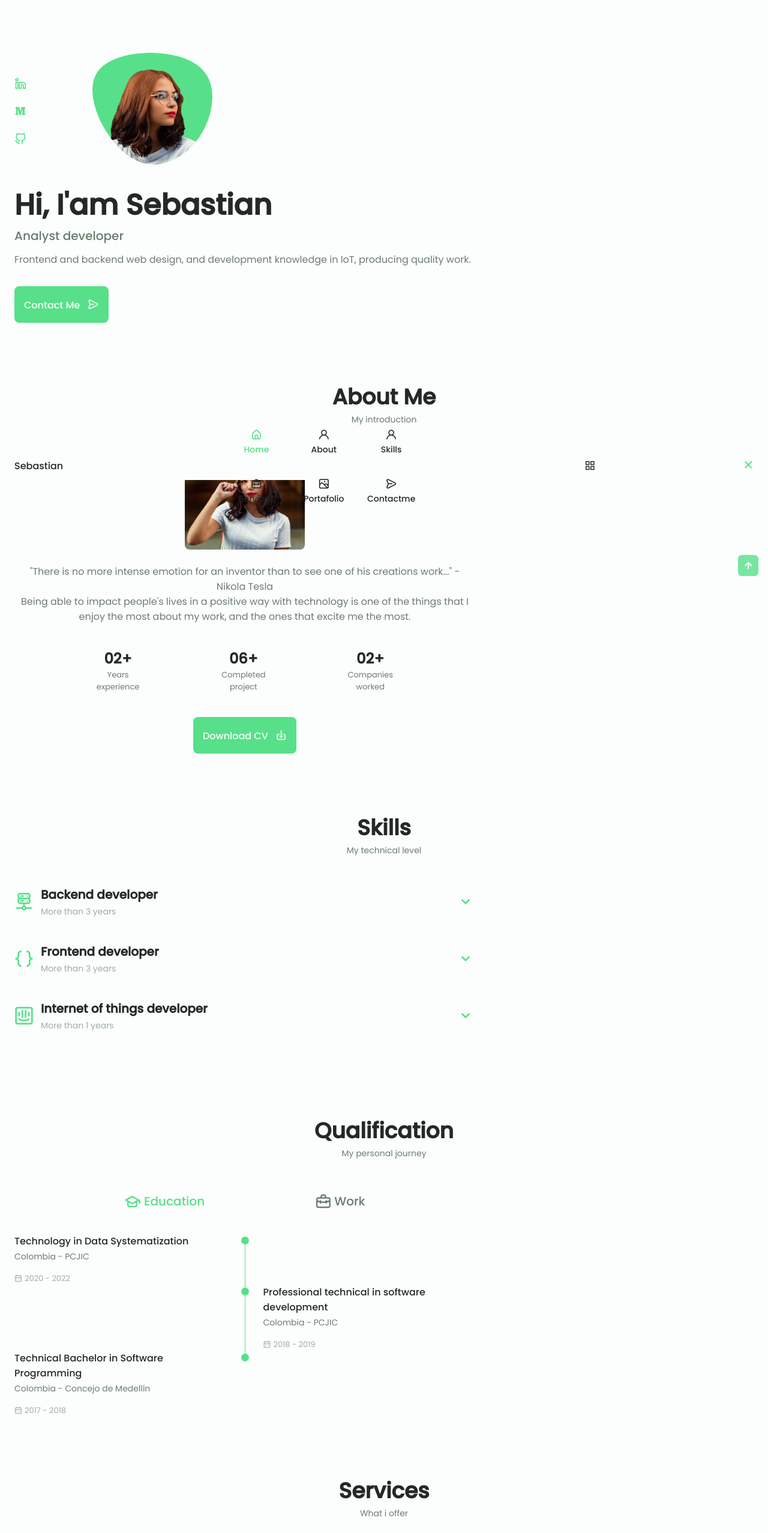
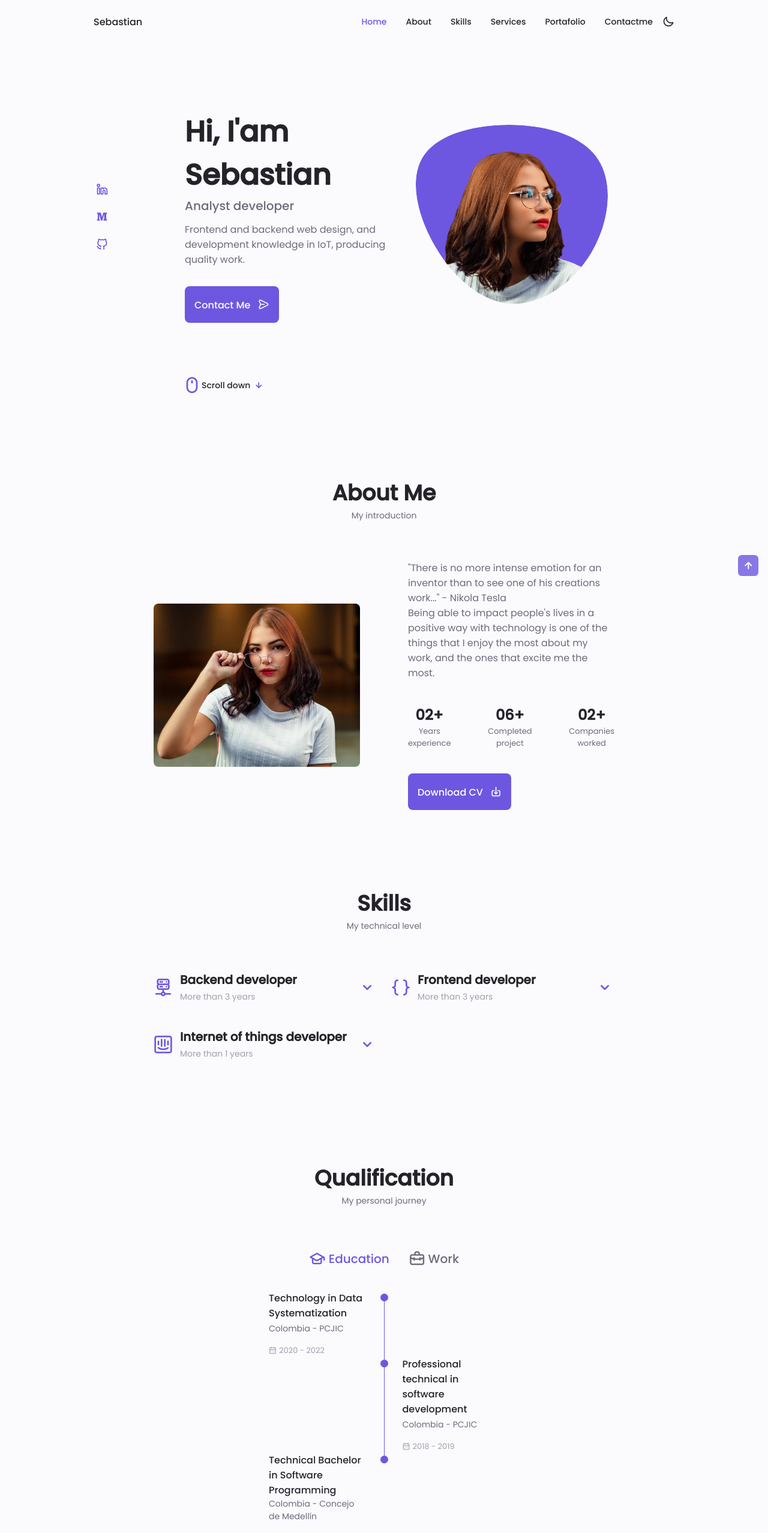
Before and after one commit to Jhonsebastianas/portafolio, a Next.js app: page / in a window 1280 px wide. Shown: the top 2555 px of the page at 60% size. Built offline with nearby package versions, Linux system fonts and the light colour scheme.

Commit message:
Multiple devices available - 16/05/2021, 05:56 p..m.

```diff
--- a/src/components/commons/button-qualification.jsx
+++ b/src/components/commons/button-qualification.jsx
@@ -23,7 +23,7 @@ const StyleButton = StyledComponents.a`
 const ButtonQualification = (props) => {
     const { children, ...otherProps } = props
     return (
-        <StyleButton className="button--flex" {...otherProps}>
+        <StyleButton className="qualification__button button--flex" {...otherProps}>
             {children}
         </StyleButton>
     )
--- a/src/components/layouts/Layout.jsx
+++ b/src/components/layouts/Layout.jsx
@@ -8,7 +8,9 @@ const Layout = ({ children }) => {
     return (
         <>
             <Header />
-            {children}
+            <div className="main">
+                {children}
+            </div>
             {/* <Social isHome={true} /> */}
             <Footer />
             <ScrollUp />
--- a/src/components/sections/AboutNew.jsx
+++ b/src/components/sections/AboutNew.jsx
@@ -48,7 +48,7 @@ const About = () => {
         <section className="about section" id="about">
             <h2 className="section__title">About Me</h2>
             <span className="section__subtitle">My introduction</span>
-            <StyledAboutContainer className="container grid">
+            <StyledAboutContainer className="about__container container grid">
                 <img src="images/about.jpg" alt="sebastian_img" className="about__img" />
                 <div className="about__data">
                     <p className="about__description">
--- a/src/components/sections/Header.jsx
+++ b/src/components/sections/Header.jsx
@@ -21,6 +21,24 @@ const StyledHeader = StyledComponents.header`
     .scroll-header {
         box-shadow: 0 -1px 4px rgba(0, 0, 0, .15);
     }
+
+    /*========== Button Dark/Light ==========*/
+
+    .nav__btns {
+        display: flex;
+        align-items: center;
+    }
+
+    .change-theme {
+        font-size: 1.25rem;
+        color: var(--title-color);
+        margin-right: var(--mb-1);
+        cursor: pointer;
+    }
+
+    .change-theme:hover {
+        color: var(--first-color);
+    }
 `
 
 const StyledNav = StyledComponents.nav`
@@ -36,17 +54,19 @@ const StyledNav = StyledComponents.nav`
         font-weight: var(--font-medium);
     }
 
-    .nav__logo:hover {
-        color: var(--first-color);
+    .nav__logo {
+        &:hover {
+            color: var(--first-color);
+        }
     }
 
     .nav__toggle {
         font-size: 1.1rem;
         cursor: pointer;
-    }
 
-    .nav__toggle:hover {
-        color: var(--first-color);
+        &:hover {
+            color: var(--first-color);
+        }
     }
 
     // Responsive
@@ -92,6 +112,11 @@ const StyledNavMenu = StyledComponents.div`
         }
     }
 
+    /** For small devices */
+    // @media screen and (max-width: 350px) {
+    //     padding: 2rem .25rem 4rem !important;
+    // }
+
     // Responsive
     @media screen and (max-width: 767px) {
         position: fixed;
@@ -130,7 +155,7 @@ const scrollSections = () => {
 
 /** Change background header */
 const scrollHeaderChange = () => {
-    function scrollHeader () {
+    function scrollHeader() {
         const nav = document.getElementById('header')
 
         if (this.scrollY >= 80) {
@@ -174,6 +199,40 @@ const removeMobileMenu = () => {
     navLink.forEach(links => links.addEventListener('click', hiddenMenu))
 }
 
+/** Night theme */
+const addNightTheme = () => {
+    const themeButton = document.getElementById('theme-button')
+    const darkTheme = 'dark-theme'
+    const iconTheme = 'uil-sun'
+
+    // Previously selected topic
+    const selectedTheme = localStorage.getItem('selected-theme')
+    const selectedIcon = localStorage.getItem('selected-icon')
+
+    // We obtain the current theme that the interface has by validating the dark-theme class
+    const getCurrentTheme = () => document.body.classList.contains(darkTheme) ? 'dark' : 'light'
+    const getCurrentIcon = () => themeButton.classList.contains(iconTheme) ? 'uil-moon' : 'uil-sun'
+
+    // We validate if the user previously chose a topic
+    if (selectedTheme) {
+        // if the validation is fulfilled, we ask what the issue was to know if we activated or deactivate the dark theme
+        document.body.classList[(selectedTheme === 'dark') ? 'add': 'remove'](darkTheme)
+        themeButton.classList[(selectedIcon === 'uil-moon') ? 'add': 'remove'](iconTheme)
+    }
+
+    // Active / deactivate the theme manually with the button
+
+    themeButton.addEventListener('click', () => {
+        // Add or remove the dark / icon theme
+        document.body.classList.toggle(darkTheme)
+        themeButton.classList.toggle(iconTheme)
+        // We save the theme and the current icon that the user chose
+        localStorage.setItem('selected-theme', getCurrentTheme)
+        localStorage.setItem('selected-icon', getCurrentIcon)
+    })
+
+}
+
 const Header = () => {
 
     useEffect(() => {
@@ -183,13 +242,14 @@ const Header = () => {
             removeMobileMenu()
             scrollSections()
             scrollHeaderChange()
+            addNightTheme()
         }
         return () => mounted = false;
     }, [])
 
     return (
-        <StyledHeader id="header">
-            <StyledNav className="container">
+        <StyledHeader className="header" id="header">
+            <StyledNav className="nav container">
                 <a href="#" className="nav__logo">Sebastian</a>
                 <StyledNavMenu className="nav__menu" id="nav-menu">
                     <ul className="nav__list grid">
@@ -228,6 +288,9 @@ const Header = () => {
                 </StyledNavMenu>
 
                 <div className="nav__btns">
+                    {/* Theme change button */}
+                    <i className="uil uil-moon change-theme" id="theme-button"></i>
+
                     <div className="nav__toggle" id="nav-toogle">
                         <i class="uil uil-apps"></i>
                     </div>
--- a/src/components/sections/Home.jsx
+++ b/src/components/sections/Home.jsx
@@ -111,8 +111,9 @@ const Home = () => {
                         </Button>
                     </div>
 
-                    <ScrollButton />
+
                 </div>
+                <ScrollButton />
             </StyledHomeContainer>
         </section>
     )
--- a/src/components/sections/Portfolio.jsx
+++ b/src/components/sections/Portfolio.jsx
@@ -7,21 +7,15 @@ const portfolioProjects = [
         title: 'Controlsep',
         img: 'controlsep.png',
         description: `
-            Controlsep es un proyecto creado,
-            para incentivar y permitir a las personas,
-            medir el consumo del agua y energía en sus hogares,
-            de forma automática por medio de sensores, o manual,
-            digitando los registros del contador público.
+            Controlsep es un proyecto creado...
         `
     },
     {
         title: 'Tagmascota',
         img: 'tagmascota.png',
         description: `
-            Tagmascota es un proyecto que brindar un punto de reporte
-            de mascotas perdidas y encontradas. Aprovechamos
-            varias tecnologías para la identificación y posteriormente
-            la recuperación de las mascotas.
+            Es un proyecto que brindar un punto de reporte
+            de mascotas perdidas y encontradas.
         `
     },
 ]
--- a/src/components/sections/Qualification.jsx
+++ b/src/components/sections/Qualification.jsx
@@ -94,11 +94,11 @@ const Qualification = () => {
 
             <div className="qualification__container container">
                 <div className="qualification__tabs">
-                    <ButtonQualification className="button--flex qualification__active" data-target="#education">
+                    <ButtonQualification className="qualification__button button--flex qualification__active" data-target="#education">
                         <i class="uil uil-graduation-cap qualification__icon"></i>
                         Education
                     </ButtonQualification>
-                    <ButtonQualification className="button--flex" data-target="#work">
+                    <ButtonQualification className="qualification__button button--flex" data-target="#work">
                         <i class="uil uil-briefcase-alt qualification__icon"></i>
                         Work
                     </ButtonQualification>
--- a/src/components/sections/Skills.jsx
+++ b/src/components/sections/Skills.jsx
@@ -115,7 +115,7 @@ const Skills = () => {
         <section className="skills section" id="skills">
             <h2 className="section__title">Skills</h2>
             <span className="section__subtitle">My technical level</span>
-            <StyledSkillsContainer className="skills_container container grid">
+            <StyledSkillsContainer className="skills__container container grid">
                 {abilities.map((skill, index) => <Skill skill={skill} index={index} />)}
             </StyledSkillsContainer>
         </section>
--- a/src/styles/css/styles.css
+++ b/src/styles/css/styles.css
@@ -7,7 +7,7 @@
     --header-height: 3rem;
     /*========== Colors ==========*/
     /* Change favorite color */
-    --hue-color: 142;
+    --hue-color: 250;
     /*Purple 250 - Green 142 - Blue 230 - Pink 340*/
     /* HSL color mode */
     --first-color: hsl(var(--hue-color), 69%, 61%);
@@ -20,6 +20,8 @@
     --input-color: hsl(var(--hue-color), 70%, 96%);
     --body-color: hsl(var(--hue-color), 60%, 99%);
     --container-color: #FFF;
+    --scroll-bar-color: hsl(var(--hue-color), 12%, 90%);
+    --scroll-thumb-color: hsl(var(--hue-color), 12%, 80%);
     /*========== Font and typography ==========*/
     --body-font: 'Poppins', sans-serif;
     /* .5rem = 8px, 1rem = 16px, 1.5rem = 24px ... */
@@ -65,7 +67,20 @@
 
 /*========== Variables Dark theme ==========*/
 
-/*========== Button Dark/Light ==========*/
+body.dark-theme {
+    /* HSL color mode */
+    --first-color-second: hsl(var(--hue-color), 30%, 8%);
+    --title-color: hsl(var(--hue-color), 8%, 95%);
+    --text-color: hsl(var(--hue-color), 8%, 75%);
+    --input-color: hsl(var(--hue-color), 29%, 16%);
+    --body-color: hsl(var(--hue-color), 28%, 12%);
+    --container-color: hsl(var(--hue-color), 29%, 16%);
+    --scroll-bar-color: hsl(var(--hue-color), 12%, 48%);
+    --scroll-thumb-color: hsl(var(--hue-color), 12%, 36%);
+}
+
+/* --scroll-bar-color: hsl(var(--hue-color), 12%, 90%);
+    --scroll-thumb-color: hsl(var(--hue-color), 12%, 80%); */
 
 /*==================== BASE ====================*/
 
@@ -143,14 +158,17 @@ img {
 /* show menu */
 
 /* Active link */
+
 .active-link {
     color: var(--first-color) !important;
 }
 
 /* Change background header */
+
 .scroll-header {
     box-shadow: 0 -1px 4px rgba(0, 0, 0, .15);
 }
+
 /*==================== HOME ====================*/
 
 /*==================== BUTTONS ====================*/
@@ -207,8 +225,6 @@ img {
 
 /*==================== PORTFOLIO ====================*/
 
-
-
 /*==================== PROJECT IN MIND ====================*/
 
 /*==================== TESTIMONIAL ====================*/
@@ -220,15 +236,316 @@ img {
 /*========== SCROLL UP ==========*/
 
 /* Show scroll */
+
 .show-scroll {
     bottom: 5rem !important;
 }
+
 /*========== SCROLL BAR ==========*/
+
+::-webkit-scrollbar {
+    width: .60rem;
+    background-color: var(--scroll-bar-color);
+    border-radius: .5rem;
+}
+
+::-webkit-scrollbar-thumb {
+    background-color: var(--scroll-thumb-color);
+    border-radius: .5rem;
+}
+
+::-webkit-scrollbar-thumb:hover {
+    background-color: var(--text-color-light);
+}
 
 /*==================== MEDIA QUERIES ====================*/
 
 /* For small devices */
 
+@media screen and (max-width: 350px) {
+    .container {
+        margin-left: var(--mb-1) !important;
+        margin-right: var(--mb-1) !important;
+    }
+    /** MENÚ */
+    .nav__menu {
+        padding: 2rem .25rem 4rem !important;
+    }
+    .nav__list {
+        column-gap: 0 !important;
+    }
+    /** Home */
+    .home__content {
+        grid-template-columns: .25fr 3fr !important;
+    }
+    .home__blob {
+        width: 180px !important;
+    }
+    /** Skills */
+    .skills__title {
+        font-size: var(--normal-font-size) !important;
+    }
+    /** Qualification */
+    .qualification__data {
+        gap: .5rem !important;
+    }
+    /** Services */
+    .services__container {
+        grid-template-columns: max-content !important;
+        justify-content: center;
+    }
+    .services__content {
+        padding-right: 3rem !important;
+    }
+    .services__modal {
+        padding: 0 .5rem !important;
+    }
+    /** Project */
+    .project__img {
+        width: 200px;
+    }
+    /** Testimonial */
+    .testimonial__data, .testimonial__header {
+        flex-direction: column;
+        align-items: center;
+    }
+    .testimonial__img {
+        margin-right: 0;
+        margin-bottom: var(--mb-0-25);
+    }
+    .testimonial__data, .testimonial__description {
+        text-align: center;
+    }
+}
+
 /* For medium devices */
 
+@media screen and (min-width: 568px) {
+    /** Home */
+    .home__content {
+        grid-template-columns: max-content 1fr 1fr !important;
+    }
+    .home__data {
+        grid-column: initial !important;
+    }
+    .home__img {
+        order: 1;
+        justify-self: center;
+    }
+    /** About and Skills and Portfolio and project and Contact and Footer */
+    .about__container, .skills__container, .portfolio__content, .project__container, .contact__container, .footer__container {
+        grid-template-columns: repeat(2, 1fr);
+    }
+    /** Qualification */
+    .qualification__sections {
+        display: grid;
+        grid-template-columns: .6fr;
+        justify-content: center;
+    }
+}
+
+@media screen and (min-width: 768px) {
+    .container {
+        margin-left: auto;
+        margin-right: auto;
+    }
+    body {
+        margin: 0;
+    }
+    .section {
+        padding: 6rem 0 2rem;
+    }
+    .section__subtitle {
+        margin-bottom: 4rem;
+    }
+    /** MENÚ */
+    header {
+        top: 0 !important;
+        bottom: initial !important;
+    }
+    .header, .main, .footer__container {
+        padding: 0 1rem;
+    }
+    .nav {
+        height: calc(var(--header-height) + 1.5rem) !important;
+        column-gap: 1rem !important;
+    }
+    .nav__icon, .nav__close, .nav__toggle {
+        display: none;
+    }
+    .nav__list {
+        display: flex;
+        column-gap: 2rem;
+    }
+    .nav__menu {
+        margin-left: auto;
+    }
+    .change-theme {
+        margin: 0px !important;
+    }
+    /** HOME */
+    .home__container {
+        row-gap: 5rem !important;
+    }
+    .home__content {
+        padding-top: 5.5rem !important;
+        column-gap: 2rem;
+    }
+    .home__blob {
+        width: 270px !important;
+    }
+    .home__scroll {
+        display: block !important;
+    }
+    .home__scroll-button {
+        margin-left: 3rem;
+    }
+    /** About */
+    .about__container {
+        column-gap: 5rem;
+    }
+    .about__img {
+        width: 350px !important;
+    }
+    .about__description {
+        text-align: initial !important;
+    }
+    .about__info {
+        justify-content: space-between !important;
+    }
+    .about__buttons {
+        justify-content: initial !important;
+    }
+    /** Qualification */
+    .qualification__tabs {
+        justify-content: center !important;
+    }
+    .qualification__button {
+        margin: 0 var(--mb-1);
+    }
+    .qualification__sections {
+        grid-template-columns: .5fr;
+    }
+    /** Services */
+    .services__container {
+        grid-template-columns: repeat(3, 218px) !important;
+        justify-content: center;
+    }
+
+    .services__icon {
+        font-size: 2rem !important;
+    }
+
+    .services__content {
+        padding: 6rem 0 2rem 2.5rem !important;
+    }
+
+    .services__modal-content {
+        width: 450px;
+    }
+    /** Portfolio */
+    .portfolio__img {
+        width: 320px !important;
+    }
+
+    .portfolio__content {
+        align-items: center;
+    }
+
+    /** Project */
+
+    .project {
+        text-align: initial;
+    }
+
+    .project__bg {
+        background: none;
+    }
+
+    .project__container {
+        background-color: var(--first-color-second);
+        border-radius: 1rem;
+        padding: 3rem 2.5rem 0;
+        grid-template-columns: 1fr max-content;
+        column-gap: 3rem;
+    }
+
+    .project__data {
+        padding-top: .8rem;
+    }
+
+    /** Footer */
+    .footer__container {
+        grid-template-columns: repeat(3, 1fr);
+    }
+
+    .footer__bg {
+        padding: 3rem 0 3.5rem !important;
+    }
+
+    .footer__links {
+        flex-direction: row !important;
+        column-gap: 2rem;
+    }
+
+    .footer__socials {
+        justify-self: flex-end;
+    }
+
+    .footer__copy {
+        margin-top: 4.5rem !important;
+    }
+}
+
 /* For large devices */
+
+@media screen and (min-width: 1024px) {
+    .header,
+    .main,
+    .footer__container {
+        padding: 0;
+    }
+
+    /** Home */
+    .home__blob {
+        width: 320px !important;
+    }
+
+    .home__social {
+        transform: translateX(-6rem);
+    }
+
+    /** Services */
+    .services__container {
+        grid-template-columns: repeat(3, 238px) !important;
+    }
+
+    /** portfolio */
+    .portfolio__content {
+        column-gap: 5rem;
+    }
+
+    .swiper-portfolio-icon {
+        font-size: 3.5rem !important;
+    }
+
+    .swiper-button-prev {
+        left: -3.5rem !important;
+    }
+    .swiper-button-next {
+        right: -3.5rem !important;
+    }
+
+    .swiper-container-horizontal > .swiper-pagination-bullets {
+        bottom: -4.5rem !important;
+    }
+
+    /** Contact */
+    .contact__form {
+        width: 460px;
+    }
+
+    .contact__inputs {
+        grid-template-columns: repeat(2, 1fr);
+    }
+}
```
